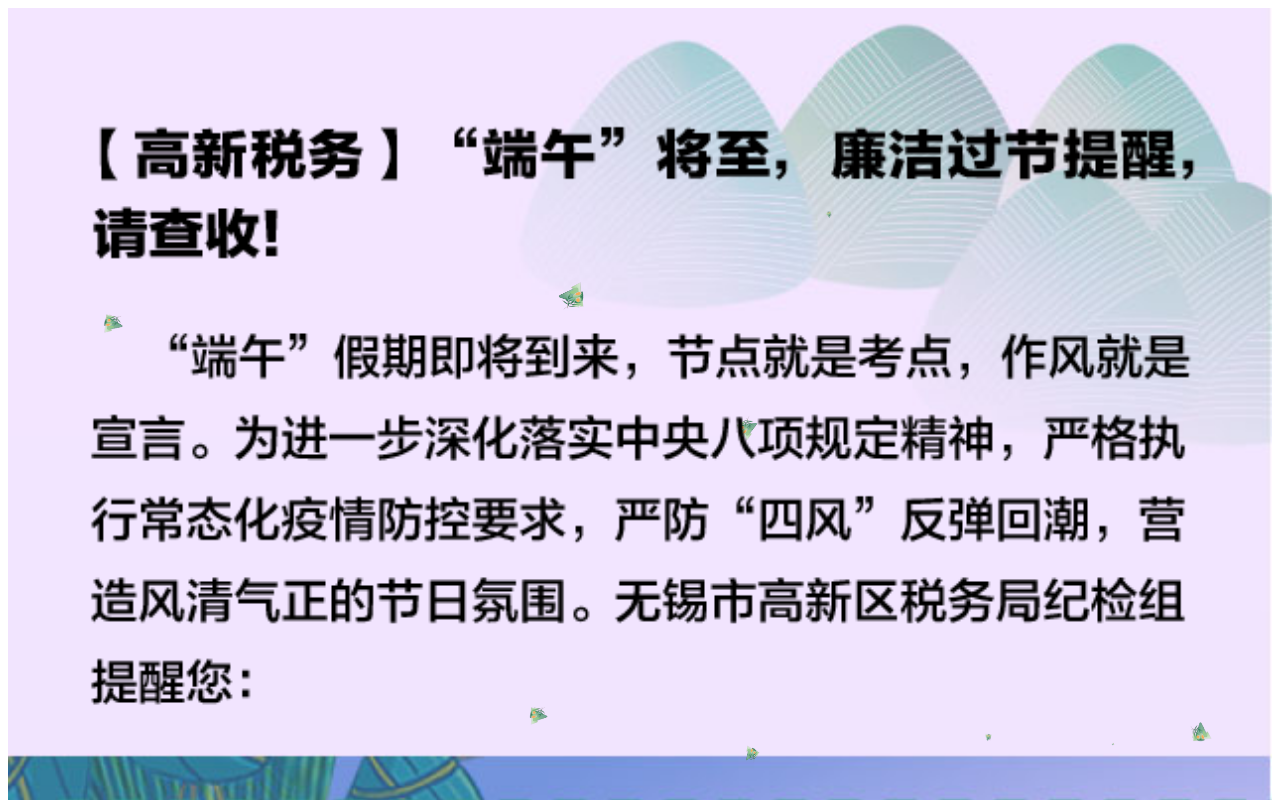
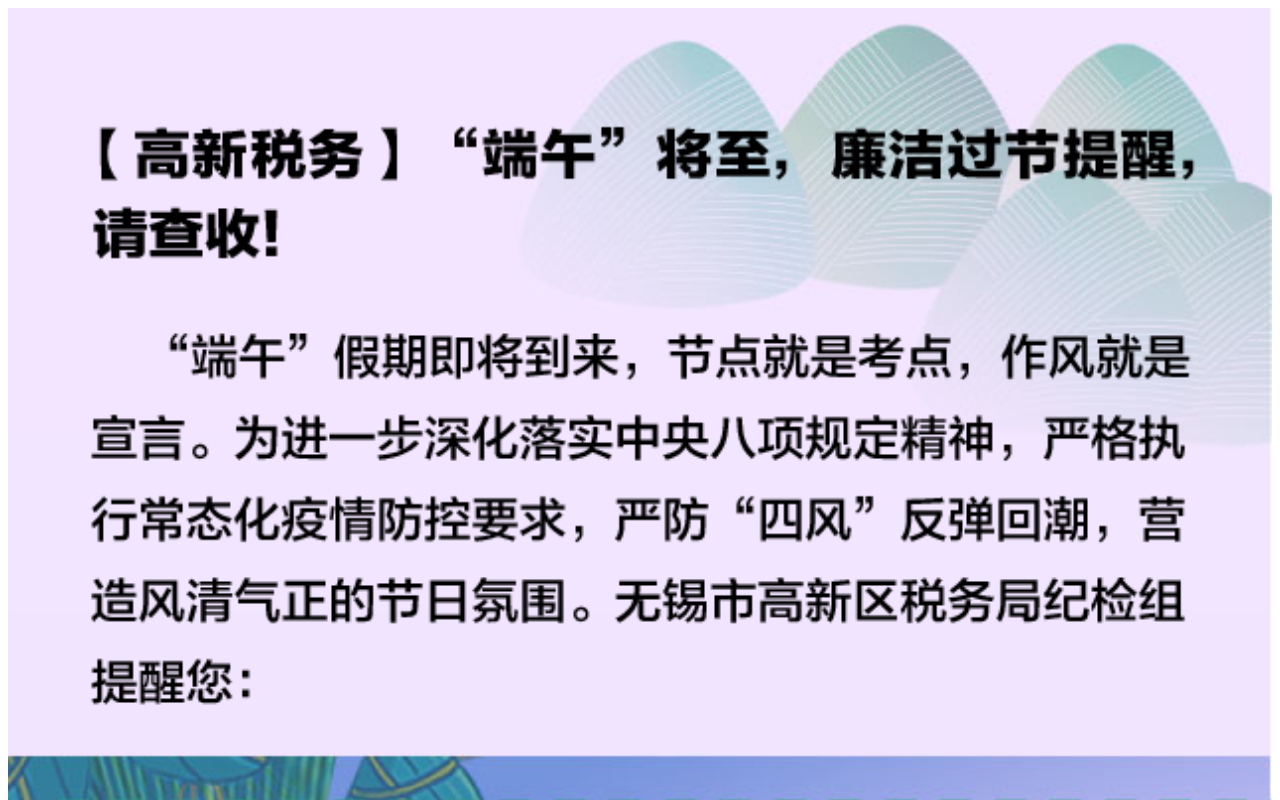
Before and after one commit to dongdongdongDu/qingfeng, a plain HTML site: page docs/index.html in a window 1280 px wide. Shown: the top 800 px of the page. Drawn offline with Linux system fonts and the light colour scheme.

Commit message:
注释了sakura.js

```diff
--- a/docs/index.html
+++ b/docs/index.html
@@ -37,7 +37,7 @@
 
 </body>
 
-<script type="text/javascript" src="js/sakura.js"></script>
+<!-- <script type="text/javascript" src="js/sakura.js"></script> -->
 
 
 </html>
```
